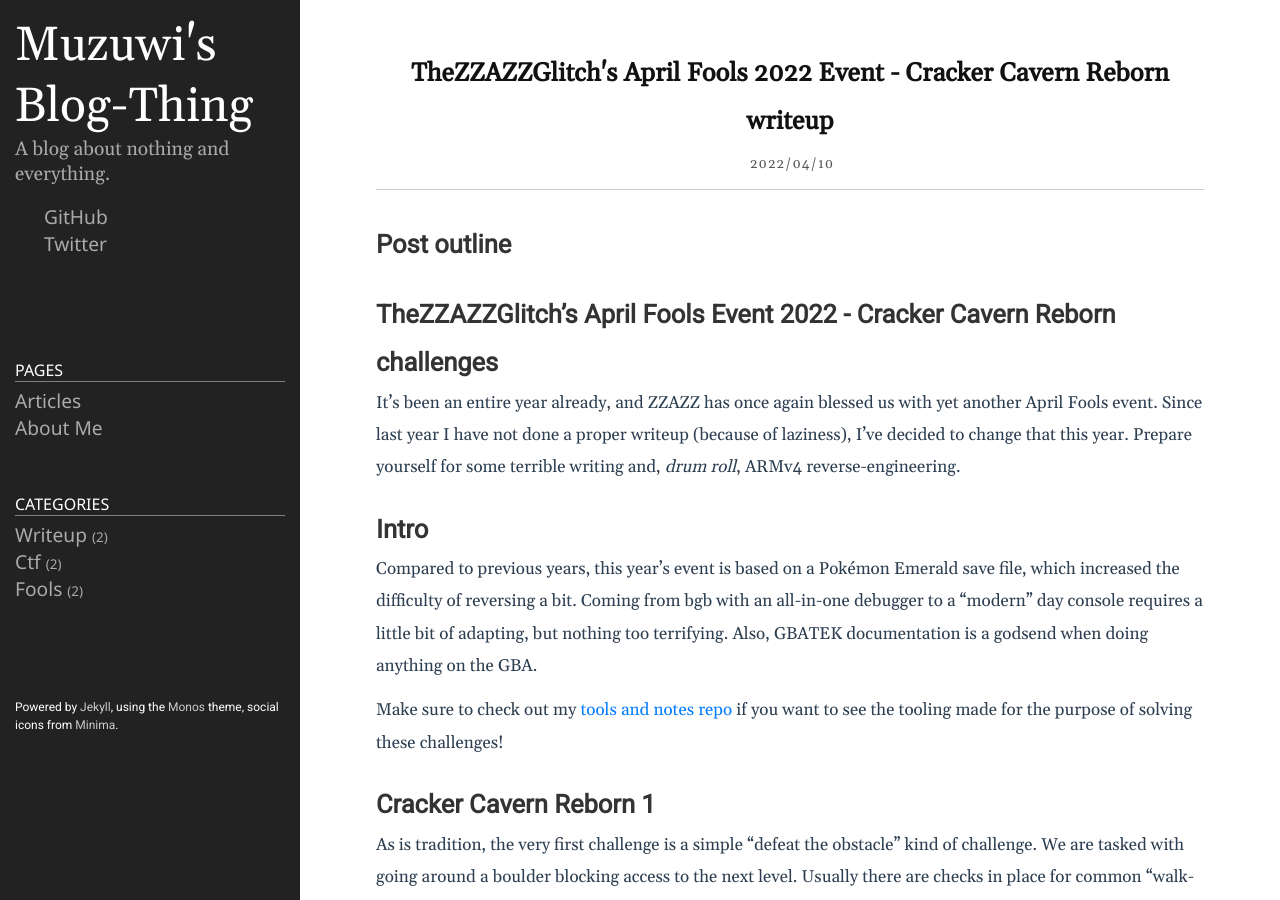
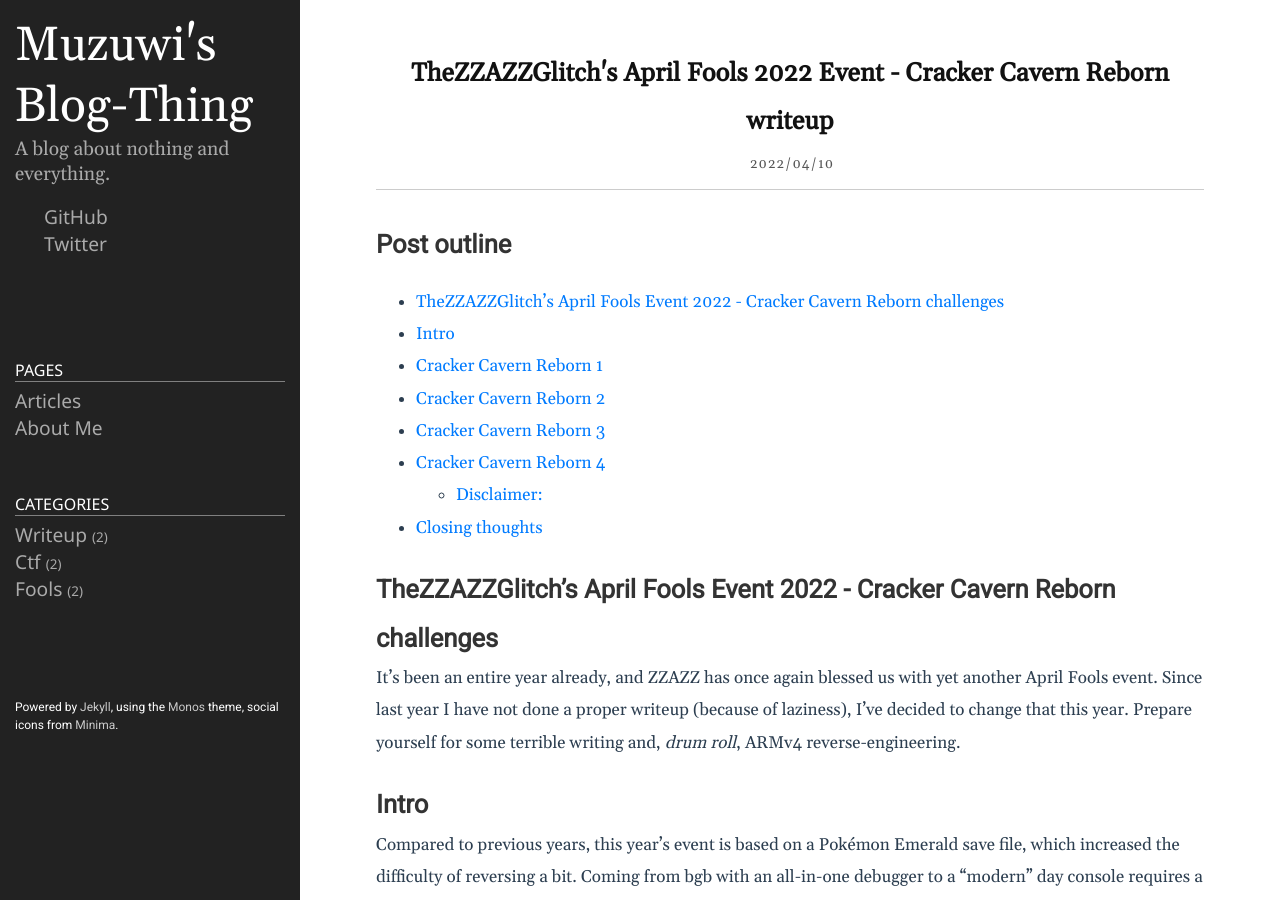
Before and after one commit to Muzuwi/Muzuwi.github.io, a Jekyll site: the page built from _posts/2022-04-10-fools2022.markdown, in a window 1280 px wide and 900 px high. Built offline with Jekyll 4.4.1, drawn with Linux system fonts in a browser that asks for light colours; the table of contents is made by our own code; part of the change alters nothing that is shown.

````diff
--- a/_posts/2022-04-10-fools2022.markdown
+++ b/_posts/2022-04-10-fools2022.markdown
@@ -3,6 +3,7 @@ layout: post
 title:  "TheZZAZZGlitch's April Fools 2022 Event - Cracker Cavern Reborn writeup"
 date:   2022-04-10 10:00:00 +0200
 categories: writeup ctf fools
+toc: true
 ---
 #  TheZZAZZGlitch's April Fools Event 2022 - Cracker Cavern Reborn challenges
 
@@ -130,7 +131,7 @@ has to be done through a memory load and not a single register load instruction)
 
 Based on that, we can see that the loop iterates over words from **0x0203db90**, and it does so for **2** words.
 After trying a few more map load requests, they all seem to be sending data from **0x0203db90**, which from now on is
-our prime target for reversing. You can see some example requests in the [docs/net.md](https://github.com/Muzuwi/fools22/docs/net.md) file in my notes repository.
+our prime target for reversing. You can see some example requests in the [docs/net.md](https://github.com/Muzuwi/fools22/blob/master/docs/net.md) file in my notes repository.
 
 Based on these few requests, the format seems easy enough:
 ```
@@ -261,7 +262,7 @@ I have no idea what the bytecode is - so let's consult the [Emerald disassembly]
 Opcode ```0x6a``` is a freeze all objects instruction (so the player can't move), ```0x5a``` turns the object towards
 the player, etc. This sounds promising, but we still don't know whether the script does anything interesting with the
 password, and manually disassembling it is a hassle (especially when we don't know the size of the script). At this point,
-I opted to go for the nuclear route of [writing my own script disassembler](https://github.com/Muzuwi/fools22/tools/discript.cpp) to help facilitate
+I opted to go for the nuclear route of [writing my own script disassembler](https://github.com/Muzuwi/fools22/blob/master/tools/discript.cpp) to help facilitate
 the process. It loads a given binary file, and decodes the proper event opcodes. By dumping a sufficiently large memory
 region, starting from the address ```0x020182ad``` we can capture the entire script (and if it looks like something's
 missing, we can always dump more). Here is the script disassembly, with all the disassembler's fancy automatic function
@@ -340,7 +341,7 @@ Skipping analysis of 0x0203e17c - out of bounds. Did you copy the whole script?
 0x02018992  | return
 ```
 
-_You can check out the whole script in [cc3/script.txt](https://github.com/Muzuwi/fools22/cc3/script.txt) at my notes repository._
+_You can check out the whole script in [cc3/script.txt](https://github.com/Muzuwi/fools22/blob/master/cc3/script.txt) at my notes repository._
 
 Good thing I didn't reverse this script manually, huh. Based on the length, I'm pretty sure that the verification is
 done in this script. Let's start with the function the script starts execution in:
@@ -744,7 +745,7 @@ At this point, I changed my approach a little bit. Knowing that you'll probably
 cerificates (_**hindsight: you didn't**_), using [mitmproxy](https://mitmproxy.org/) I reversed the API endpoints used between the client and the game
 server (at least the ones used while generating certificates and appraising them). This allowed me to create a quick
 Python tool for requestion and appraising certs without having to use an emulator. You can check out
-my findings in the [docs/api.md](https://github.com/Muzuwi/fools22/docs/api.md) file.
+my findings in the [docs/api.md](https://github.com/Muzuwi/fools22/blob/master/docs/api.md) file.
 
 Knowing that the requested certificate type is sent to the server, we can attempt to request a gold one by simply
 changing the "type" value. However, this obviously doesn't work, and the server does some checking on the request data
````
